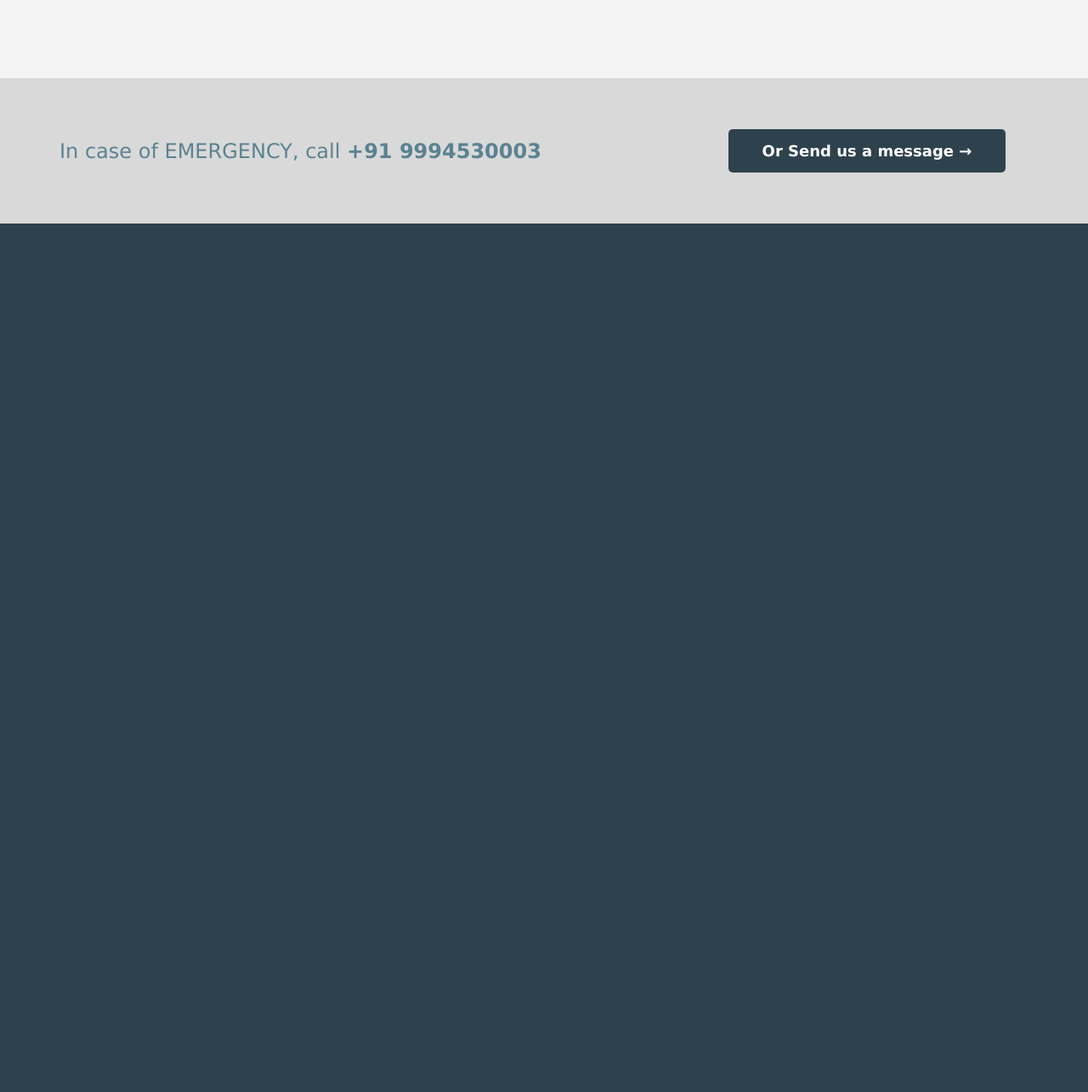
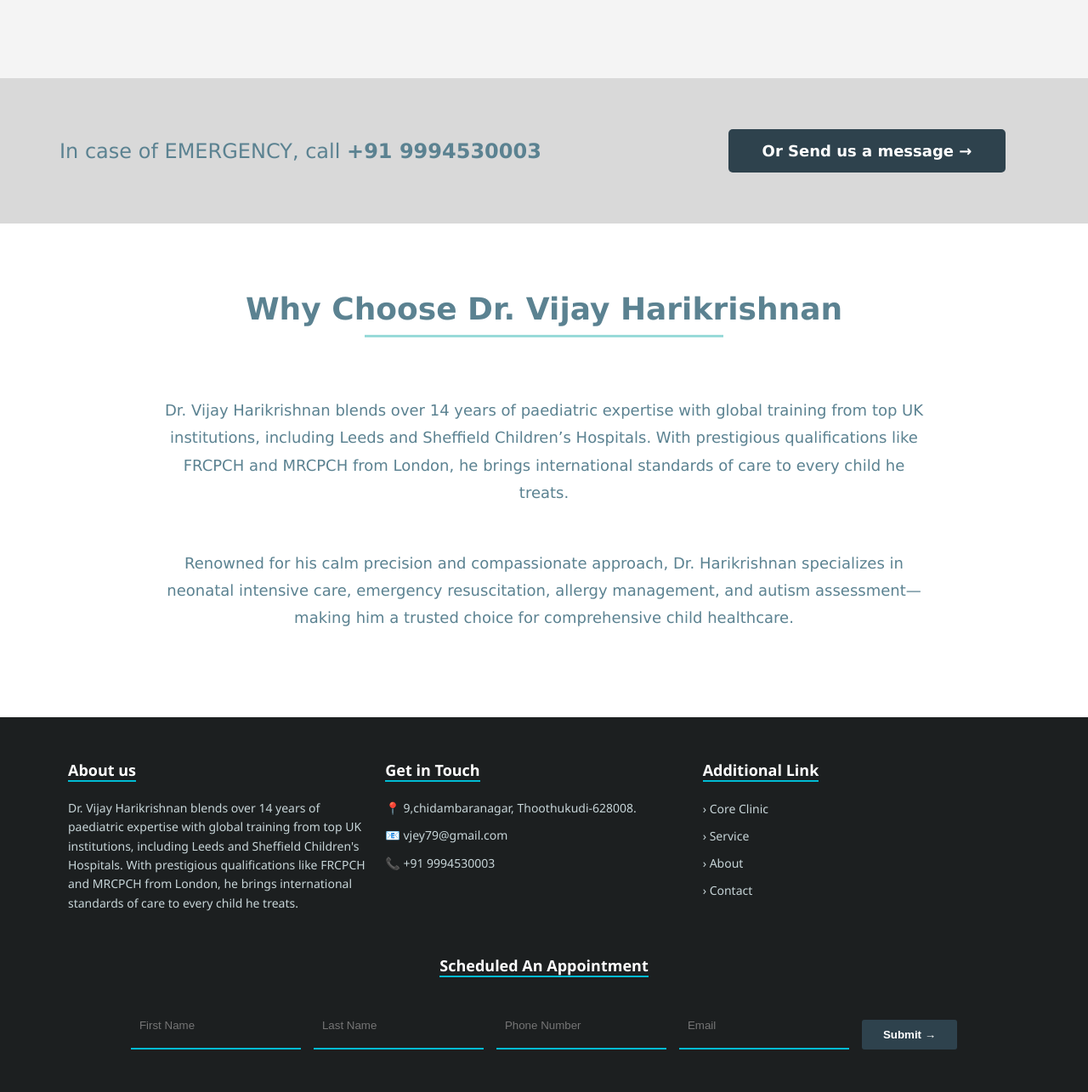
Before and after one commit to Leander-Antony/doctor-s-landing-page, a plain HTML site: page index.html in a window 1280 px wide. Shown: the part 3425-4710 px from the top of the page at 85% size. Before the commit the page ends 3688 px from the top, so only its background shows below. Drawn offline with Linux system fonts and the light colour scheme.

Commit message:
added footer

```diff
--- a/index.html
+++ b/index.html
@@ -111,9 +111,55 @@
       <a href="mailto:contact@example.com" class="contact-button">Or Send us a message →</a>
     </div>
   </section>
+  <section class="why-choose-section">
+    <h2 class="why-title">Why Choose Dr. Vijay Harikrishnan</h2>
+    <p class="why-para">
+      Dr. Vijay Harikrishnan blends over 14 years of paediatric expertise with global training from top UK institutions,
+      including Leeds and Sheffield Children’s Hospitals. With prestigious qualifications like FRCPCH and MRCPCH from London,
+      he brings international standards of care to every child he treats.
+    </p>
+    <p class="why-para">
+      Renowned for his calm precision and compassionate approach, Dr. Harikrishnan specializes in neonatal intensive care,
+      emergency resuscitation, allergy management, and autism assessment—making him a trusted choice for comprehensive child healthcare.
+    </p>
+  </section>
 
 
 
+  <footer class="footer-section">
+    <div class="footer-top">
+      <div class="footer-box">
+        <h4>About us</h4>
+        <p>Dr. Vijay Harikrishnan blends over 14 years of paediatric expertise with global training from top UK institutions, including Leeds and Sheffield Children's Hospitals. With prestigious qualifications like FRCPCH and MRCPCH from London, he brings international standards of care to every child he treats.</p>
+      </div>
+      <div class="footer-box">
+        <h4>Get in Touch</h4>
+        <p>📍 9,chidambaranagar, Thoothukudi-628008.</p>
+        <p>📧 vjey79@gmail.com</p>
+        <p>📞 +91 9994530003</p>
+      </div>
+      <div class="footer-box">
+        <h4>Additional Link</h4>
+        <ul>
+          <li><a href="#">› Core Clinic</a></li>
+          <li><a href="#">› Service</a></li>
+          <li><a href="#">› About</a></li>
+          <li><a href="#">› Contact</a></li>
+        </ul>
+      </div>
+    </div>
+
+    <div class="footer-bottom">
+      <h4>Scheduled An Appointment</h4>
+      <form class="appointment-form">
+        <input type="text" placeholder="First Name">
+        <input type="text" placeholder="Last Name">
+        <input type="text" placeholder="Phone Number">
+        <input type="email" placeholder="Email">
+        <button type="submit">Submit →</button>
+      </form>
+    </div>
+  </footer>
 
 
   <script src="script.js"></script>
--- a/style.css
+++ b/style.css
@@ -308,3 +308,193 @@ body {
 .emergency-text {
     line-height: 1.5;
 }
+.why-choose-section {
+    background-color: white;
+    padding: 80px 60px;
+    text-align: center;
+    color: #5B8291;
+  }
+
+  .why-title {
+    font-size: 36px;
+    font-weight: bold;
+    margin-bottom: 20px;
+    position: relative;
+    display: inline-block;
+  }
+
+  .why-title::after {
+    content: "";
+    display: block;
+    width: 60%;
+    height: 3px;
+    background-color: #98DAD9; /* Updated underline color */
+    margin: 10px auto 0 auto;
+  }
+
+  .why-para {
+    padding-top: 30px;
+    font-size: 18px;
+    max-width: 900px;
+    margin: 20px auto;
+    line-height: 1.8;
+  }
+
+
+
+
+
+
+
+
+
+
+
+
+
+
+
+
+
+
+
+
+
+
+
+
+
+
+
+
+
+
+
+
+
+
+
+
+
+
+
+
+
+
+
+
+
+
+
+
+
+
+
+
+
+
+
+
+
+
+
+
+
+  .footer-section {
+    background-color: #1c1f20;
+    color: #c7d5d8;
+    padding: 50px 80px;
+    font-family: 'Segoe UI', Tahoma, Geneva, Verdana, sans-serif;
+  }
+
+  .footer-top {
+    display: flex;
+    justify-content: space-between;
+    flex-wrap: wrap;
+    margin-bottom: 40px;
+  }
+
+  .footer-box {
+    flex: 1;
+    min-width: 250px;
+    margin-right: 20px;
+  }
+
+  .footer-box h4 {
+    font-size: 18px;
+    color: #ffffff;
+    border-bottom: 2px solid #00bcd4;
+    display: inline-block;
+    margin-bottom: 20px;
+  }
+
+  .footer-box p {
+    font-size: 14px;
+    line-height: 1.6;
+    margin-bottom: 10px;
+  }
+
+  .footer-box ul {
+    list-style: none;
+    padding: 0;
+  }
+
+  .footer-box ul li {
+    margin-bottom: 10px;
+  }
+
+  .footer-box ul li a {
+    text-decoration: none;
+    color: #c7d5d8;
+    font-size: 14px;
+    transition: color 0.3s;
+  }
+
+  .footer-box ul li a:hover {
+    color: #00bcd4;
+  }
+
+  .footer-bottom {
+    text-align: center;
+  }
+
+  .footer-bottom h4 {
+    font-size: 18px;
+    color: #ffffff;
+    border-bottom: 2px solid #00bcd4;
+    display: inline-block;
+    margin-bottom: 30px;
+  }
+
+  .appointment-form {
+    display: flex;
+    flex-wrap: wrap;
+    justify-content: center;
+    gap: 15px;
+  }
+
+  .appointment-form input {
+    padding: 10px;
+    width: 200px;
+    border: none;
+    border-bottom: 2px solid #00bcd4;
+    background-color: transparent;
+    color: white;
+    outline: none;
+  }
+
+  .appointment-form button {
+    margin-top: 20px;
+    background-color: #2E424D;
+    color: white;
+    padding: 10px 25px;
+    border: none;
+    border-radius: 3px;
+    font-weight: bold;
+    cursor: pointer;
+    transition: background-color 0.3s;
+  }
+
+  .appointment-form button:hover {
+    background-color: #00bcd4;
+  }
```
